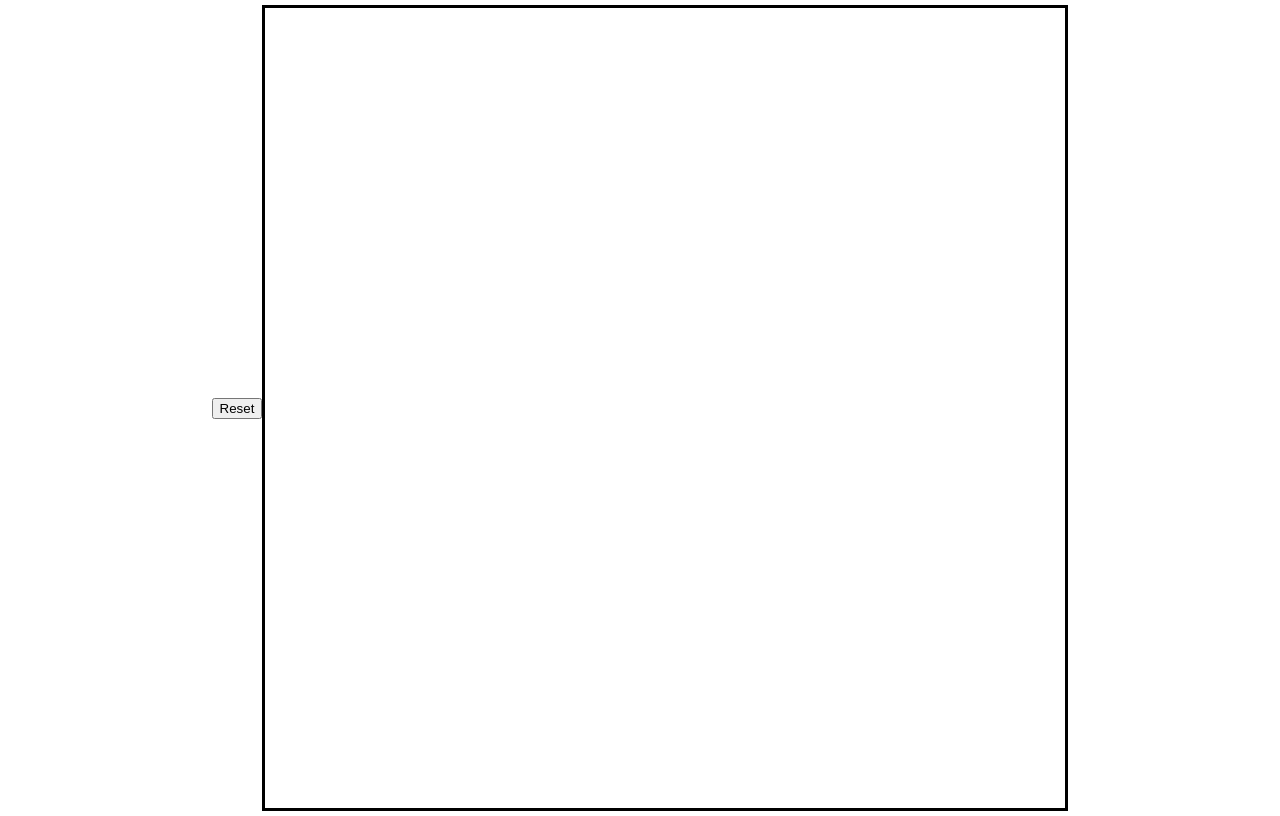
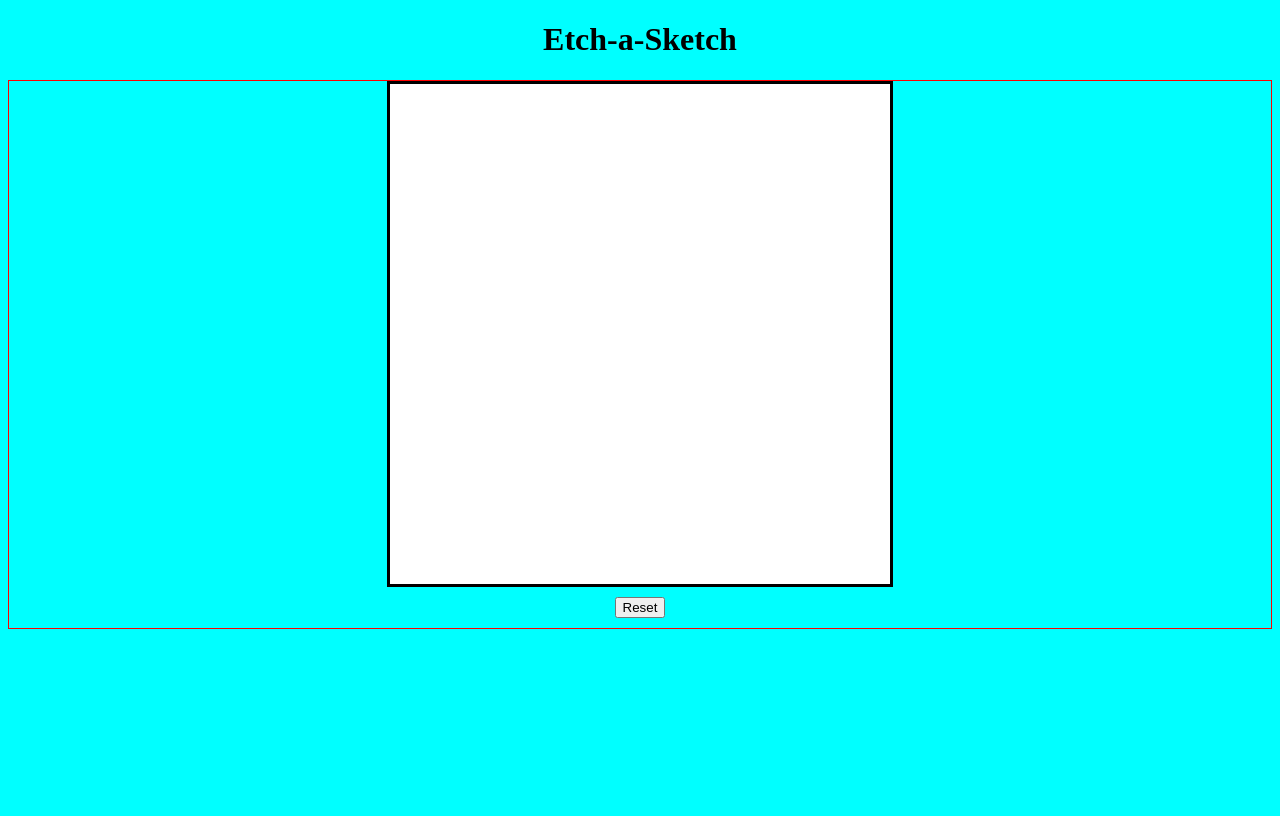
Before and after one commit to tbrinkman3/sketch, a plain HTML site: page index.html in a window 1280 px wide. Drawn offline with Linux system fonts and the light colour scheme.

Commit message:
Minor aesthetic updates

```diff
--- a/app.js
+++ b/app.js
@@ -1,5 +1,5 @@
 function createGrid(size) {
-    const gameBoard = document.querySelector('body');
+    const gameBoard = document.querySelector('#gamezone');
     const container = document.createElement("div");
     gameBoard.appendChild(container).id = 'container';
     container.style.setProperty('--grid-rows', size);
--- a/index.html
+++ b/index.html
@@ -6,7 +6,10 @@
     <link rel="stylesheet" href="style.css" type="text/css"/>
 </head>
 <body>
-    <button id="reset">Reset</button>
+    <h1>Etch-a-Sketch</h1>
+    <div id="gamezone">
+        <button id="reset">Reset</button>
+    </div>
 
     <script src="app.js"></script>
 </body>
--- a/style.css
+++ b/style.css
@@ -1,6 +1,12 @@
 body {
-    height: 100vh;
+    background-color: aqua;
+}
+
+#gamezone {
+    border: 1px red solid;
+    height: auto;
     display: flex;
+    flex-direction: column-reverse;
     justify-content: center;
     align-items: center;
 }
@@ -10,11 +16,20 @@ body {
     --grid-rows: 1;
 }
 
+h1 {
+    text-align: center;
+}
+
 #container{
+    background-color: white;
     display: grid;
     grid-template-rows: repeat(var(--grid-rows), 1fr);
     grid-template-columns: repeat(var(--grid-cols), 1fr);
-    width: 800px;
-    height: 800px;
+    width: 500px;
+    height: 500px;
     border: solid;
 }
+
+button {
+    margin: 10px;
+}
```
